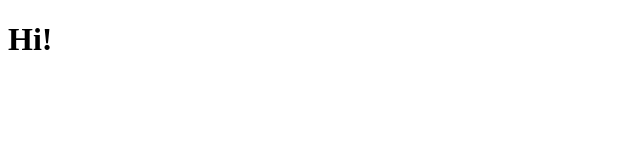
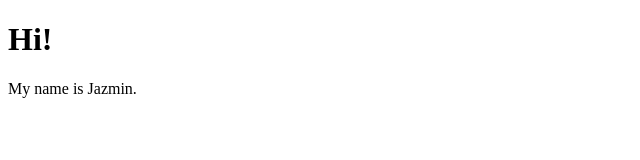
Before and after one commit to lesleyjilli1215/HTML-CSS, a plain HTML site: page test.html in a window 1280 px wide. Shown: the whole page, without its empty margins (0-640 px from the left). Drawn offline with Linux system fonts and the light colour scheme.

Commit message:
加入名稱

```diff
--- a/test.html
+++ b/test.html
@@ -8,5 +8,6 @@
 </head>
 <body>
     <h1>Hi!</h1>
+    <p>My name is Jazmin.</p>
 </body>
 </html>
```
